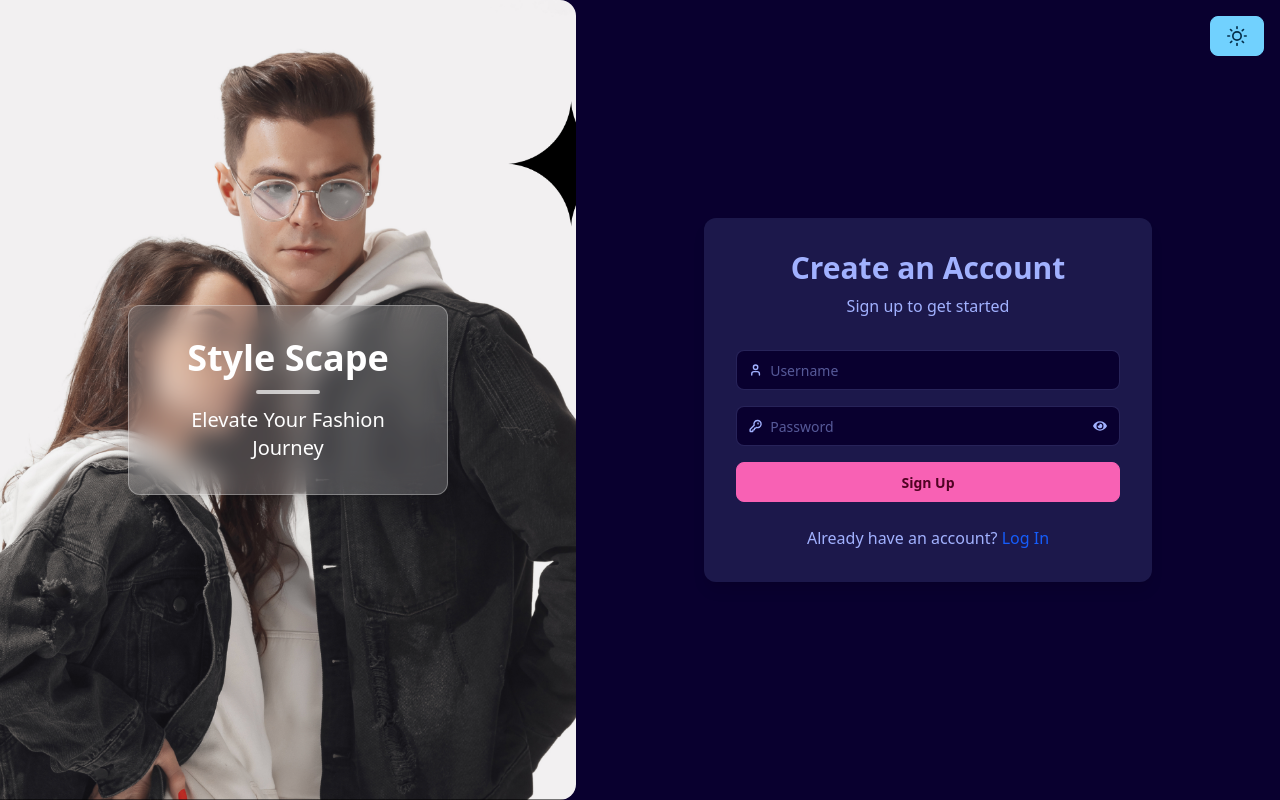
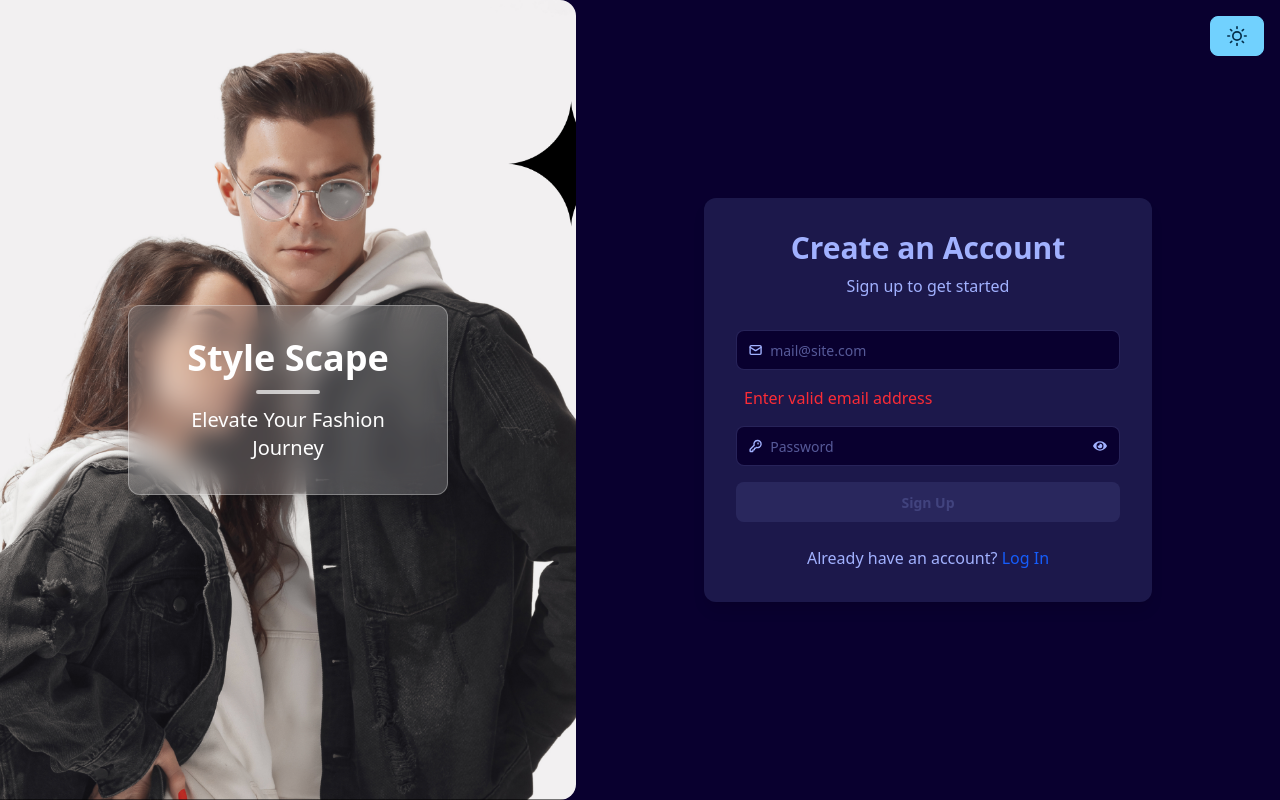
Before and after one commit to Aj-Levi/Style-Scape, a Next.js app: page /sign-up in a window 1280 px wide. Built offline with nearby package versions, Linux system fonts and the light colour scheme.

Commit message:
Update login and sign-up forms to use email input and validate email format

```diff
--- a/src/app/(auth)/login/page.tsx
+++ b/src/app/(auth)/login/page.tsx
@@ -33,17 +33,11 @@ const Login = () => {
                     fill="none"
                     stroke="currentColor"
                   >
-                    <path d="M19 21v-2a4 4 0 0 0-4-4H9a4 4 0 0 0-4 4v2"></path>
-                    <circle cx="12" cy="7" r="4"></circle>
+                    <rect width="20" height="16" x="2" y="4" rx="2"></rect>
+                    <path d="m22 7-8.97 5.7a1.94 1.94 0 0 1-2.06 0L2 7"></path>
                   </g>
                 </svg>
-                <input
-                  type="input"
-                  name="username"
-                  required
-                  placeholder="Username"
-                  className="text-md"
-                />
+                <input type="email" name="email" placeholder="mail@site.com" required />
               </label>
 
               <label className="input validator relative w-full">
@@ -73,7 +67,9 @@ const Login = () => {
                   id="password"
                   value={password}
                   name="password"
-                  onChange={(e: React.ChangeEvent<HTMLInputElement>):void => setPassword(e.target.value)}
+                  onChange={(e: React.ChangeEvent<HTMLInputElement>): void =>
+                    setPassword(e.target.value)
+                  }
                   required
                   placeholder="Password"
                 />
--- a/src/app/(auth)/sign-up/page.tsx
+++ b/src/app/(auth)/sign-up/page.tsx
@@ -1,11 +1,19 @@
 "use client";
-import React, { useState } from "react";
+import React, { useState , useEffect } from "react";
 import Link from "next/link";
 import { FaEye, FaEyeSlash } from "react-icons/fa";
 
 const Login = () => {
+  const [Email, setEmail] = useState<string>("");
+  const [ValidEmail, setValidEmail] = useState<boolean>(false);
   const [password, setPassword] = useState<string>("");
   const [showPassword, setShowPassword] = useState<boolean>(false);
+
+  useEffect(() => {
+    const emailRegex = /^[a-zA-Z0-9._-]+@[a-zA-Z0-9.-]+\.[a-zA-Z]{2,}$/;
+    emailRegex.test(Email)?setValidEmail(true):setValidEmail(false);
+  }, [Email])
+
 
   return (
     <div className="w-[55%] max-md:w-full flex items-center justify-center md:p-8 ">
@@ -13,9 +21,7 @@ const Login = () => {
         <div className="backdrop-blur-md bg-base-300 p-8 rounded-xl shadow-lg">
           <div className="text-center mb-2">
             <h1 className={`text-3xl font-bold`}>Create an Account</h1>
-            <p className={`text-base-content mt-2`}>
-              Sign up to get started
-            </p>
+            <p className={`text-base-content mt-2`}>Sign up to get started</p>
           </div>
 
           <div className="flex flex-col space-y-4 mb-6">
@@ -33,18 +39,13 @@ const Login = () => {
                     fill="none"
                     stroke="currentColor"
                   >
-                    <path d="M19 21v-2a4 4 0 0 0-4-4H9a4 4 0 0 0-4 4v2"></path>
-                    <circle cx="12" cy="7" r="4"></circle>
+                    <rect width="20" height="16" x="2" y="4" rx="2"></rect>
+                    <path d="m22 7-8.97 5.7a1.94 1.94 0 0 1-2.06 0L2 7"></path>
                   </g>
                 </svg>
-                <input
-                  type="input"
-                  name="username"
-                  required
-                  placeholder="Username"
-                  className="text-md"
-                />
+                <input type="email" placeholder="mail@site.com" name="email" value={Email} onChange={(e: React.ChangeEvent<HTMLInputElement>):void =>setEmail(e.target.value)} required />
               </label>
+                <div className={`text-red-500 pl-2 ${ValidEmail?'hidden':'block'}`}>Enter valid email address</div>
 
               <label className="input validator relative w-full">
                 <svg
@@ -73,7 +74,9 @@ const Login = () => {
                   id="password"
                   value={password}
                   name="password"
-                  onChange={(e: React.ChangeEvent<HTMLInputElement>):void => setPassword(e.target.value)}
+                  onChange={(e: React.ChangeEvent<HTMLInputElement>): void =>
+                    setPassword(e.target.value)
+                  }
                   required
                   placeholder="Password"
                 />
@@ -90,7 +93,7 @@ const Login = () => {
                 </button>
               </label>
 
-              <button type="submit" className="w-full btn btn-primary">
+              <button type="submit" className="w-full btn btn-primary" disabled={!ValidEmail}>
                 Sign Up
               </button>
             </form>
```
